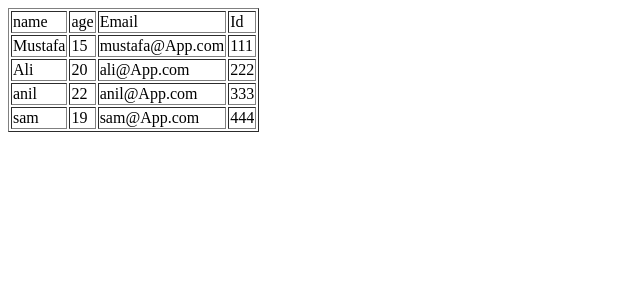
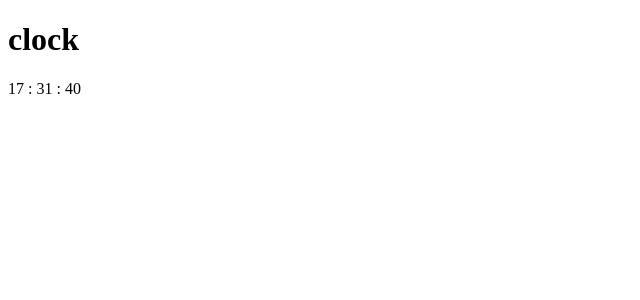
Before and after one commit to MustafaMemon0099/React-Practice, a React (Vite) app: page / in a window 1280 px wide. Shown: the top 300 px of the page, without its empty margins (0-640 px from the left). Built offline with nearby package versions, Linux system fonts and the light colour scheme.

Commit message:
added CLOCK

```diff
--- a/src/App.jsx
+++ b/src/App.jsx
@@ -1,4 +1,5 @@
 import React from 'react'
+import App from './clock'
 const userdata = [
   {
     name: 'Mustafa',
@@ -25,7 +26,7 @@ const userdata = [
     Id : "444"
   },
 ]
-function App() {
+function App1() {
   return (
     <div>
       <table border="1">
@@ -50,6 +51,7 @@ function App() {
           }
         </tbody>
       </table>
+      <App/>
     </div>
   )
 }
--- /dev/null
+++ b/src/Clock.jsx
@@ -0,0 +1,29 @@
+import React, { useEffect, useState } from 'react'
+
+function Clock
+() {
+  const [time , sertime] = useState(new Date());
+  useEffect(
+    function(){
+      const Timer = setInterval (function(){
+        sertime (new Date);
+      },1000);
+      return ()=>{
+      clearInterval(Timer);
+    }
+
+},[])
+    const hours = time.getHours().toString();
+    const min= time.getMinutes().toString();
+    const sec = time.getSeconds().toString();
+
+  return (
+    <div>
+      <h1>clock</h1>
+      {hours} : {min} : {sec}
+
+    </div>
+  )
+}
+
+export default Clock
```
